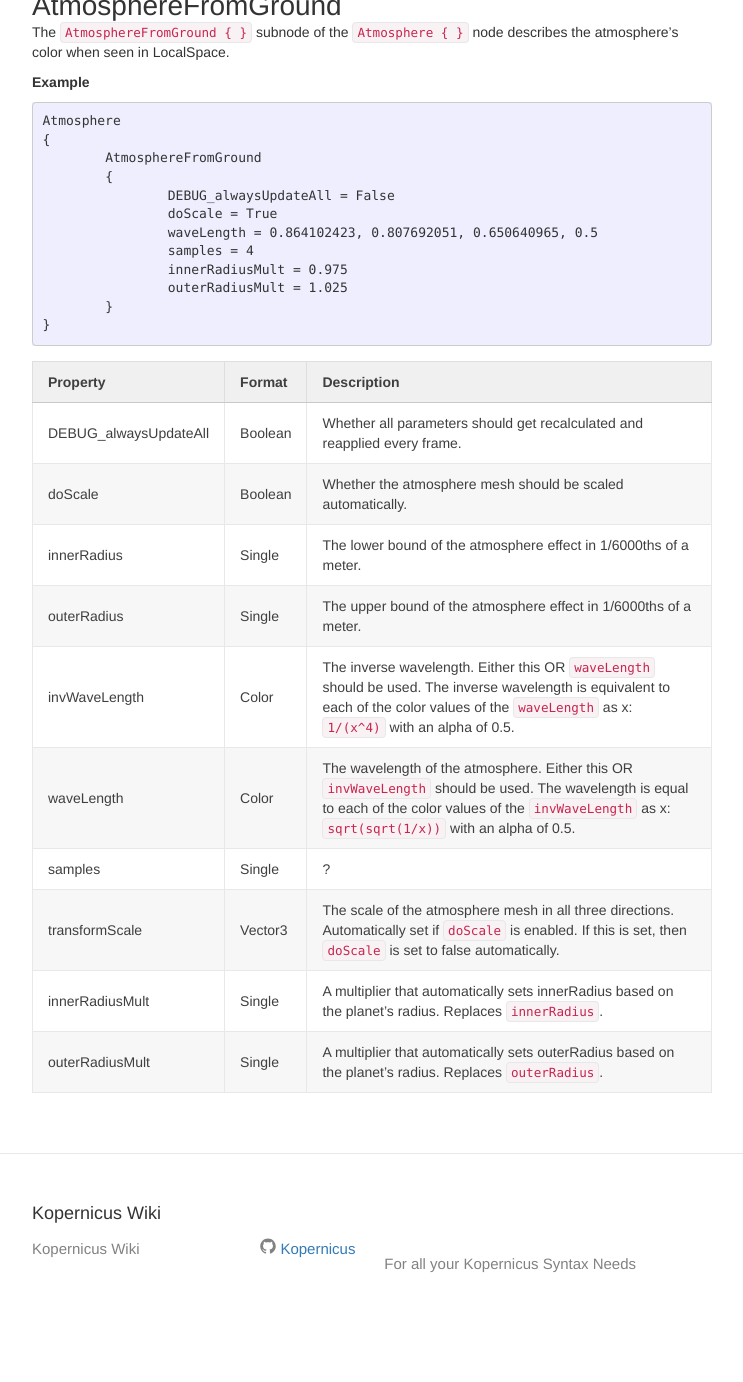
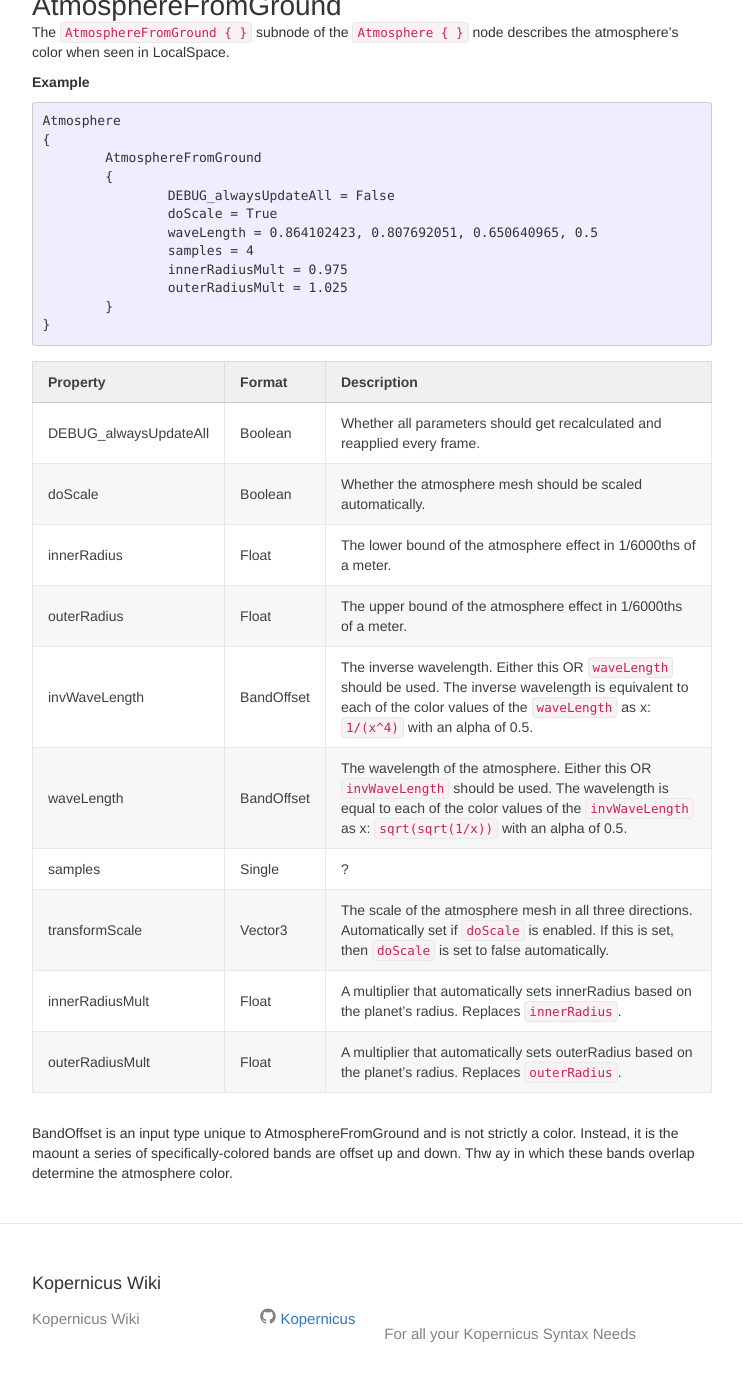
Before and after one commit to Kopernicus/wiki, a Jekyll site: the page built from main/Atmosphere/AtmosphereFromGround.md, in a window 1280 px wide and 1400 px high, scrolled down 291 px. Shown: the top 1382 px of the window, without its empty margins (268-1011 px from the left). Built offline with Jekyll 4.4.1, drawn with Linux system fonts in a browser that asks for light colours; before the commit the page ends 1621 px from its top, so only the background shows below that.

Commit message:
whats wavelength?

```diff
--- a/main/Atmosphere/AtmosphereFromGround.md
+++ b/main/Atmosphere/AtmosphereFromGround.md
@@ -25,11 +25,13 @@ Atmosphere
 |--------|------|-----------|
 |DEBUG_alwaysUpdateAll|Boolean|Whether all parameters should get recalculated and reapplied every frame.|
 |doScale|Boolean|Whether the atmosphere mesh should be scaled automatically.|
-|innerRadius|Single|The lower bound of the atmosphere effect in 1/6000ths of a meter.|
-|outerRadius|Single|The upper bound of the atmosphere effect in 1/6000ths of a meter.|
-|invWaveLength|Color|The inverse wavelength. Either this OR `waveLength` should be used. The inverse wavelength is equivalent to each of the color values of the `waveLength` as x: `1/(x^4)` with an alpha of 0.5.|
-|waveLength|Color|The wavelength of the atmosphere. Either this OR `invWaveLength` should be used. The wavelength is equal to each of the color values of the `invWaveLength` as x: `sqrt(sqrt(1/x))` with an alpha of 0.5.|
+|innerRadius|Float|The lower bound of the atmosphere effect in 1/6000ths of a meter.|
+|outerRadius|Float|The upper bound of the atmosphere effect in 1/6000ths of a meter.|
+|invWaveLength|BandOffset|The inverse wavelength. Either this OR `waveLength` should be used. The inverse wavelength is equivalent to each of the color values of the `waveLength` as x: `1/(x^4)` with an alpha of 0.5.|
+|waveLength|BandOffset|The wavelength of the atmosphere. Either this OR `invWaveLength` should be used. The wavelength is equal to each of the color values of the `invWaveLength` as x: `sqrt(sqrt(1/x))` with an alpha of 0.5.|
 |samples|Single|?|
 |transformScale|Vector3|The scale of the atmosphere mesh in all three directions. Automatically set if `doScale` is enabled. If this is set, then `doScale` is set to false automatically.|
-|innerRadiusMult|Single|A multiplier that automatically sets innerRadius based on the planet's radius. Replaces `innerRadius`.|
-|outerRadiusMult|Single|A multiplier that automatically sets outerRadius based on the planet's radius. Replaces `outerRadius`.|
+|innerRadiusMult|Float|A multiplier that automatically sets innerRadius based on the planet's radius. Replaces `innerRadius`.|
+|outerRadiusMult|Float|A multiplier that automatically sets outerRadius based on the planet's radius. Replaces `outerRadius`.|
+
+BandOffset is an input type unique to AtmosphereFromGround and is not strictly a color. Instead, it is the maount a series of specifically-colored bands are offset up and down. Thw ay in which these bands overlap determine the atmosphere color.
```
